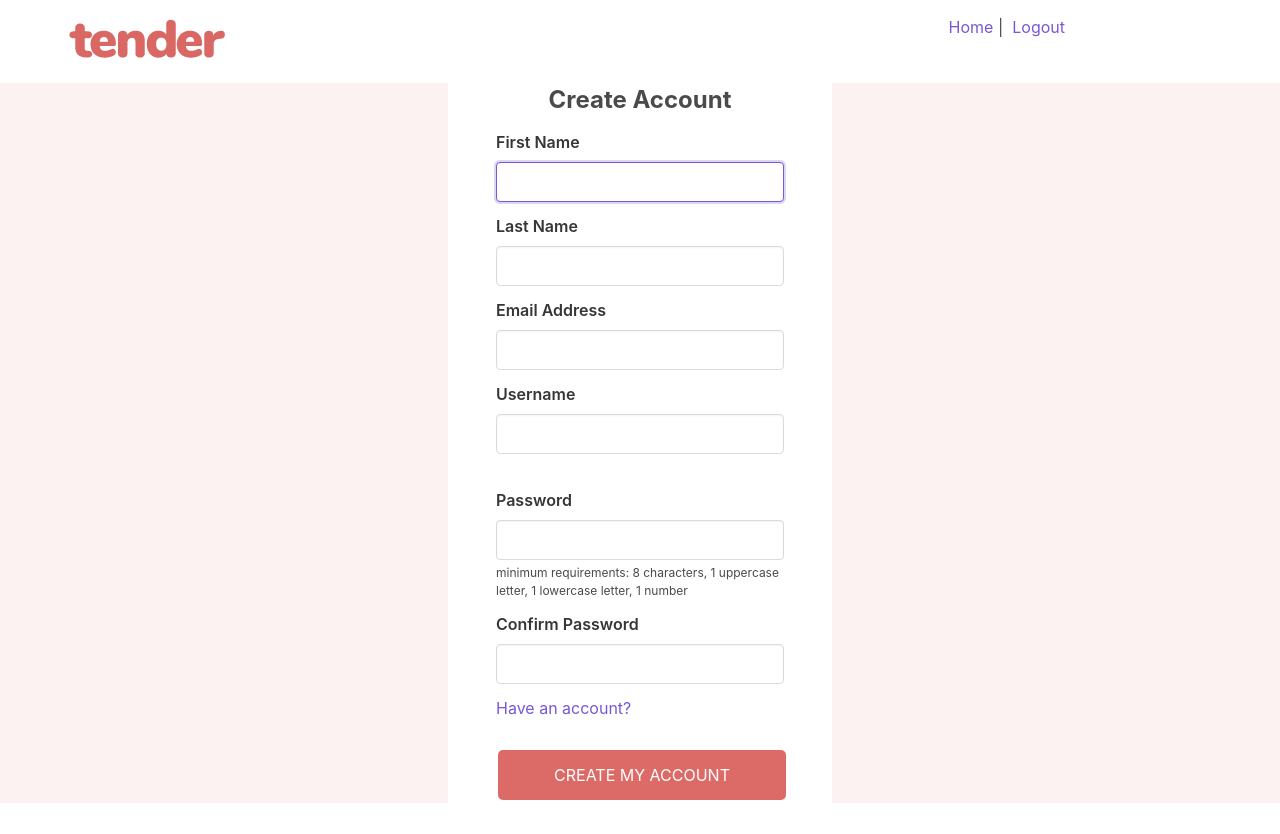
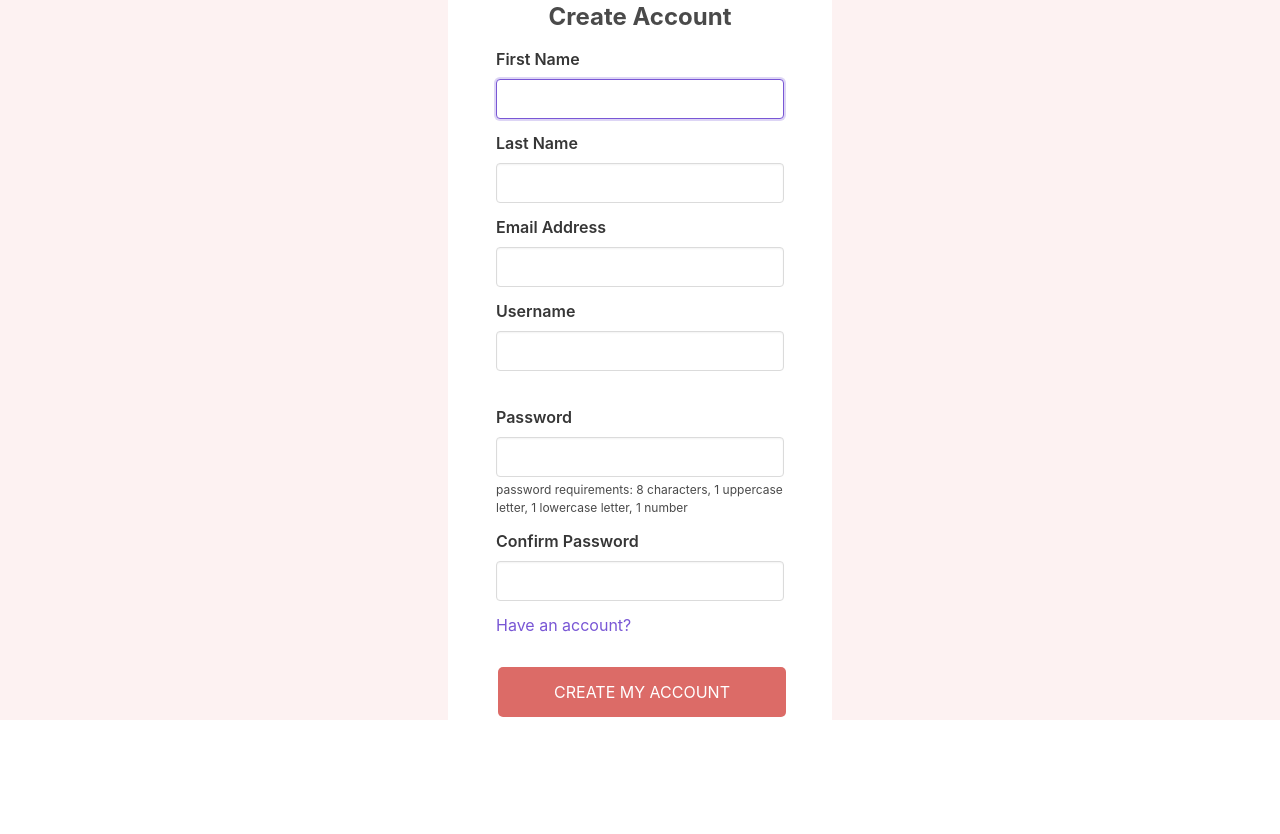
Before and after one commit to wgladnick/tender, a Vue app in the folder vue/: page /register in a window 1280 px wide. After the commit the page ends 800 px from the top, so only its background shows below. Built offline with nearby package versions, Linux system fonts and the light colour scheme; sample sign-in values are in the browser's storage; some icons are missing.

Commit message:
got rid of navbar, made new topnav component

```diff
--- a/vue/src/App.vue
+++ b/vue/src/App.vue
@@ -1,23 +1,26 @@
 <template>
   <div class="app">
-    <div class="header">
-      <div class="logo">
-        <img src="../src/assets/tender.png" />
-      </div>
 
-      <div id="nav">
-        <router-link v-bind:to="{ name: 'restaurantFinder' }">Home</router-link
-        >&nbsp;|&nbsp;
-        <router-link
-          v-bind:to="{ name: 'logout' }"
-          v-if="$store.state.token != ''"
-          >Logout</router-link
-        >
-      </div>
-    </div>
+    <top-nav
+    v-if="$route.name!=='login' && $route.name!=='register'"
+    />
+
     <router-view />
   </div>
 </template>
+
+<script>
+
+import TopNav from './components/TopNav.vue'
+
+export default {
+
+components: {
+  TopNav
+},
+}
+</script>
+
 
 <style>
 
--- /dev/null
+++ b/vue/src/components/TopNav.vue
@@ -0,0 +1,29 @@
+<template>
+<div class="header" >
+      <div class="logo">
+        <img src="../assets/tender.png" />
+      </div>
+
+      <div id="nav">
+        <router-link v-bind:to="{ name: 'restaurantFinder' }">Home</router-link
+        >&nbsp;|&nbsp;
+        <router-link
+          v-bind:to="{ name: 'logout' }"
+          v-if="$store.state.token != ''"
+          >Logout</router-link
+        >
+      </div>
+    </div>
+
+</template>
+
+<script>
+export default {
+
+
+}
+</script>
+
+<style>
+
+</style>
--- a/vue/src/views/Register.vue
+++ b/vue/src/views/Register.vue
@@ -37,7 +37,7 @@
 
         <b-field
           label="Password"
-          message="minimum requirements: 8 characters, 1 uppercase letter, 1 lowercase letter, 1 number"
+          message="password requirements: 8 characters, 1 uppercase letter, 1 lowercase letter, 1 number"
         >
           <b-input
             type="password"
```
